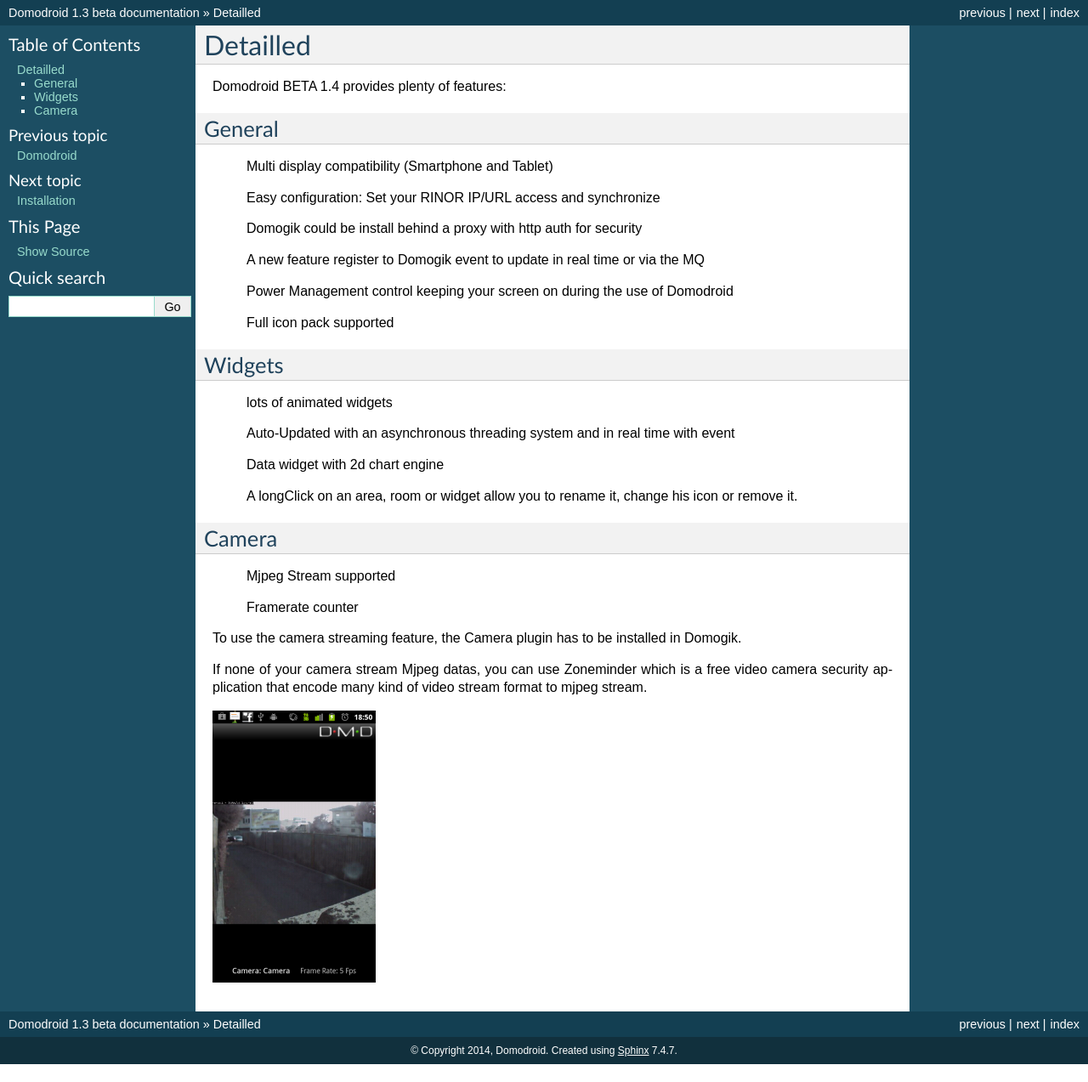
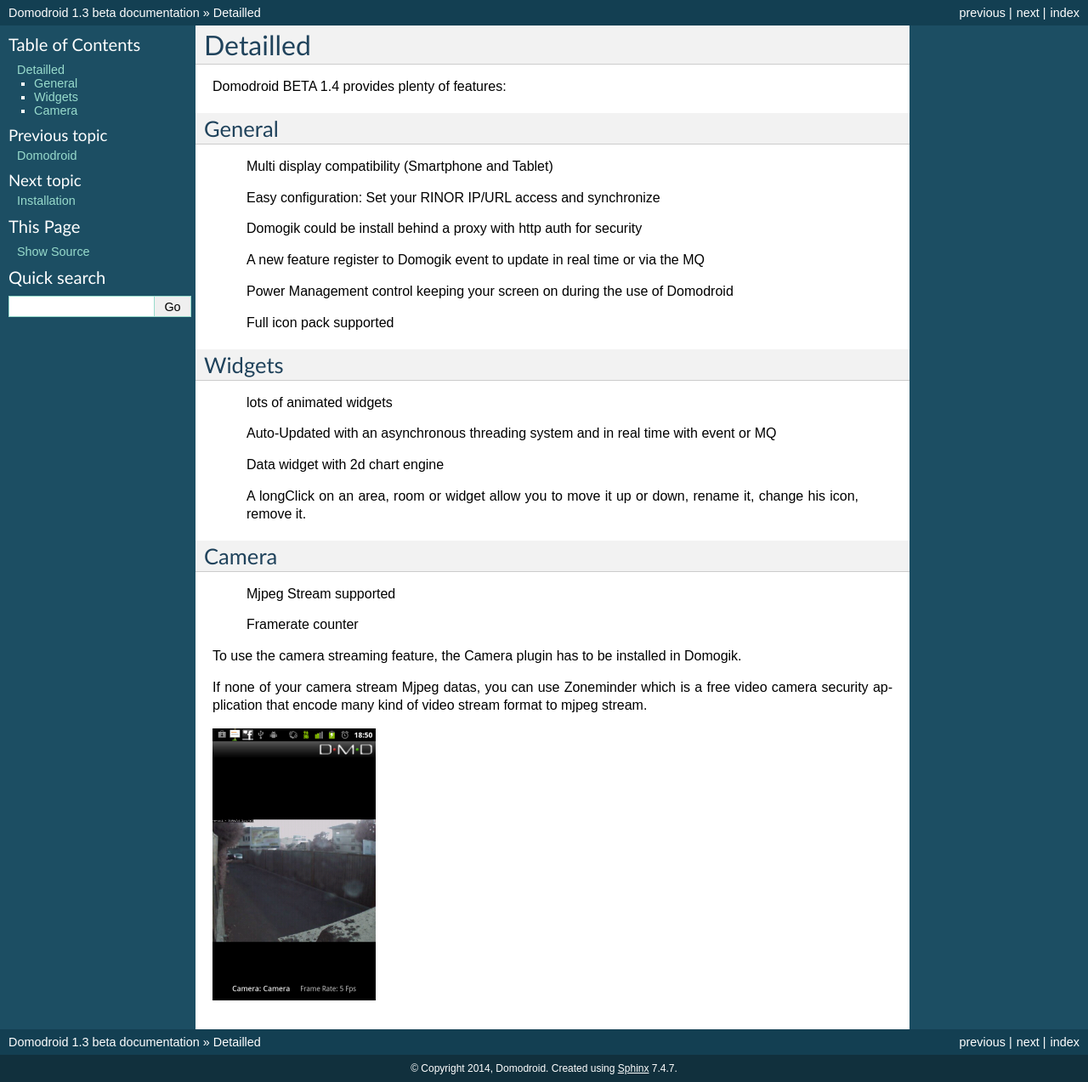
Before and after one commit to domogik/domodroid-doc, a Sphinx documentation site: the page built from docs/overview/detailed.txt, in a window 1280 px wide. Shown: the whole page at 85% size. Built offline with Sphinx 7.4.7, drawn with Linux system fonts in a browser that asks for light colours; pages that are not in the unit, such as notebooks, are missing from menus; before the commit the page ends 1252 px from its top, so only the background shows below that.

Commit message:
some change

```diff
--- a/docs/end_user/configuration.txt
+++ b/docs/end_user/configuration.txt
@@ -4,10 +4,10 @@
 
 In the menu you have choice of:
 
-* :doc:`Organize you house <Config_house>`
-* Talk with Buttler if sync wih a domogik 0.4 and more
 * :doc:`Access to options <Options>`
 * :doc:`Sync with domogik server <sync>`
+* Talk with Buttler if sync wih a domogik 0.4 and more
+* :doc:`Organize you house <Config_house>`
 * :doc:`See statistics about echange with the server (Stats and Events) <stats>`
 * :doc:`Open about view <about>`
 * Exit
--- a/docs/index.txt
+++ b/docs/index.txt
@@ -14,9 +14,9 @@
 
 * :doc:`Installation </end_user/installation>`
 * :doc:`Configuration </end_user/configuration>`
-* :doc:`Options </end_user/Options/>`
+* :doc:`Options </end_user/options/>`
 * :doc:`Sync </end_user/sync>`
-* :doc:`House Organization </end_user/Config_house>`
+* :doc:`House Organization </end_user/config_house>`
 * :doc:`Statistics </end_user/stats>`
 * :doc:`Usage </end_user/usage>`
 * :doc:`Nightly builds </end_user/nightly_builds>`
--- a/docs/overview/detailed.txt
+++ b/docs/overview/detailed.txt
@@ -24,11 +24,11 @@
 
     lots of animated widgets
 
-    Auto-Updated with an asynchronous threading system and in real time with event
+    Auto-Updated with an asynchronous threading system and in real time with event or MQ
 
     Data widget with 2d chart engine
 
-    A longClick on an area, room or widget allow you to rename it, change his icon or remove it.
+    A longClick on an area, room or widget allow you to move it up or down, rename it, change his icon, remove it.
 
 Camera
 ======
```
Also changed, not shown: docs/end_user/Options.txt (+30 -22 lines).
